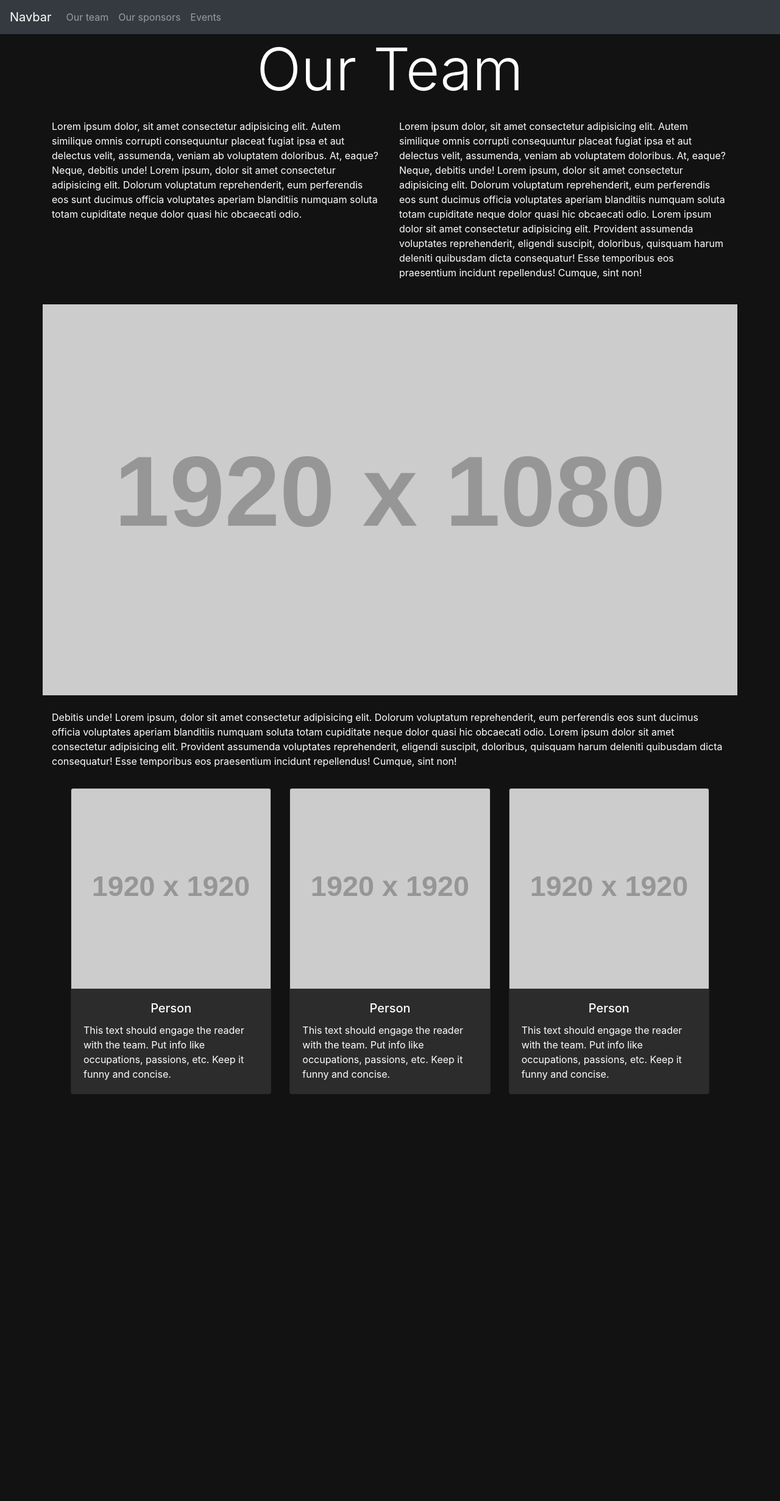
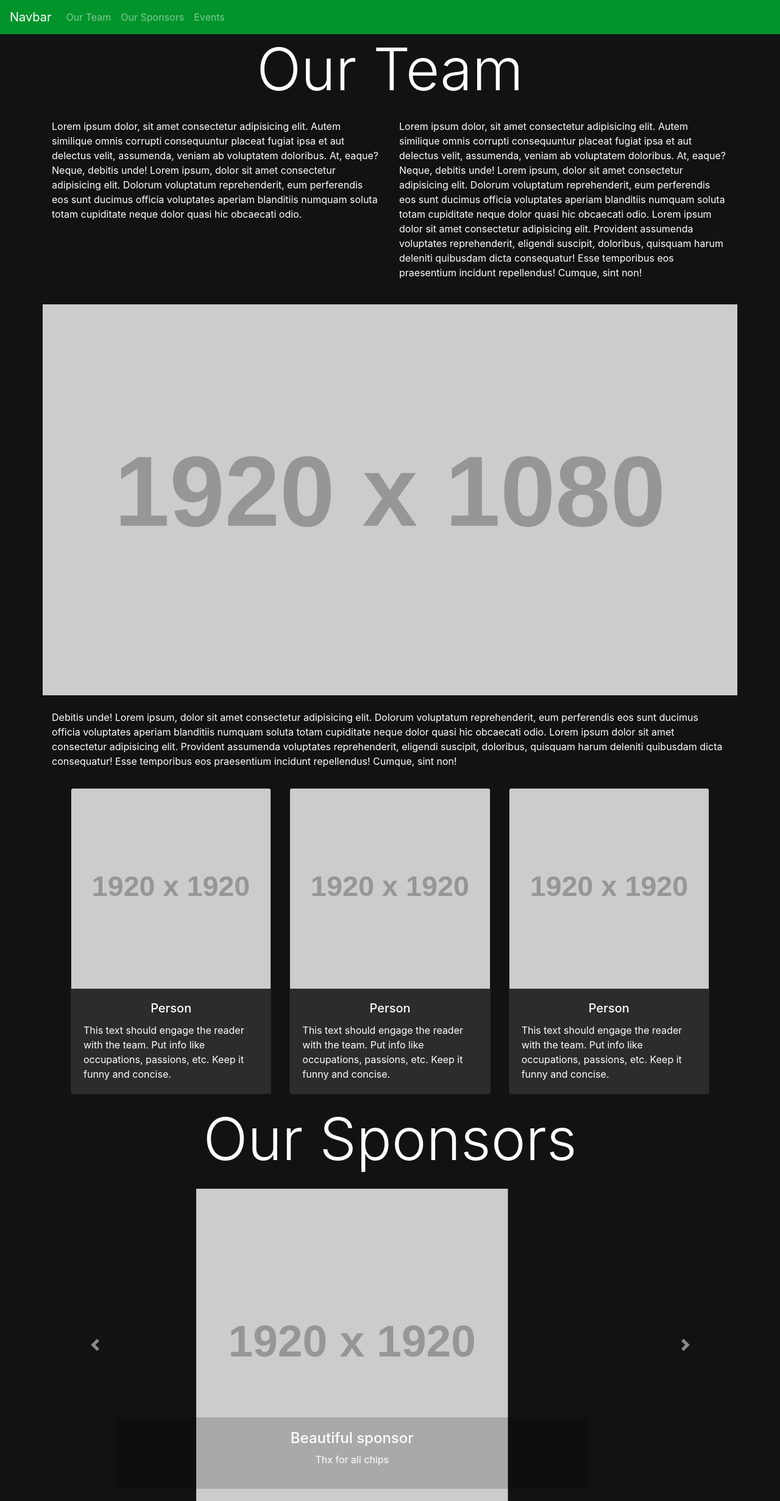
Before and after one commit to info1robotics/website, a website: page html/home.html in a window 1280 px wide. Shown: the whole page at 61% size. Before the commit the page ends 1810 px from the top, so only its background shows below. Drawn offline with nearby package versions, Linux system fonts and the light colour scheme; placeholder pictures from the web are drawn by us.

Commit message:
Added sponsors section

```diff
--- a/html/home.html
+++ b/html/home.html
@@ -20,11 +20,11 @@
                 <ul class="navbar-nav mr-auto">
 
                     <li class="nav-item">
-                        <a class="nav-link" href="#">Our team</a>
+                        <a class="nav-link" href="#team-section">Our Team</a>
                     </li>
 
                     <li class="nav-item">
-                        <a class="nav-link" href="#">Our sponsors</a>
+                        <a class="nav-link" href="#sponsors-section">Our Sponsors</a>
                     </li>
 
                     <li class="nav-item">
@@ -39,7 +39,7 @@
 
     <div class="container">
         <div class="row">
-        <div class="col display-1 text-center">
+            <div id="team-section" class="col display-1 text-center">
             Our Team
         </div>
 
@@ -56,7 +56,7 @@
         </div>
 
         <div class="row mt-4">
-            <img class="responsive-img" width="1920" height="1080" src="https://via.placeholder.com/1920x1080">
+            <img class="responsive-img-h" width="1920" height="1080" src="https://via.placeholder.com/1920x1080">
         </div>
 
         <div class="row mt-4">
@@ -94,6 +94,46 @@
             </div>
 
         </div>
+        <div class="row">
+            <div id="sponsors-section" class="col display-1 text-center">
+                Our Sponsors
+            </div>
+        </div>
+        <div class="row align-content-center mt-4">
+            <div id="sponsorsCarousel" class="col carousel slide" data-ride="carousel">
+                <div class="carousel-inner">
+                    <div class="carousel-item active text-center">
+                        <img src="https://via.placeholder.com/1920x1920" alt="First slide">
+                        <div class="carousel-caption d-none d-md-block">
+                            <h4>Beautiful sponsor</h4>
+                            <p>Thx for all chips</p>
+                        </div>
+                    </div>
+                    <div class="carousel-item text-center">
+                        <img src="https://via.placeholder.com/1920x1920" alt="First slide">
+                        <div class="carousel-caption d-none d-md-block">
+                            <h4>Beautiful sponsor</h4>
+                            <p>Thx for all chips</p>
+                        </div>
+                    </div>
+                    <div class="carousel-item text-center">
+                        <img src="https://via.placeholder.com/1920x1920" alt="First slide">
+                        <div class="carousel-caption d-none d-md-block">
+                            <h4>Beautiful sponsor</h4>
+                            <p>Thx for all chips</p>
+                        </div>
+                    </div>
+                </div>
+                <a class="carousel-control-prev" href="#sponsorsCarousel" role="button" data-slide="prev">
+                    <span class="carousel-control-prev-icon" aria-hidden="true"></span>
+                    <span class="sr-only">Previous</span>
+                </a>
+                <a class="carousel-control-next" href="#sponsorsCarousel" role="button" data-slide="next">
+                    <span class="carousel-control-next-icon" aria-hidden="true"></span>
+                    <span class="sr-only">Next</span>
+                </a>
+                </div>
+        </div>
     </div>
 
 
--- a/scss/home.scss
+++ b/scss/home.scss
@@ -33,11 +33,11 @@
 // overrides
 //
 
-$green: #00942B;
+$green-c: #00942B;
 
 
 $theme-colors: (
-  "primary": $green
+  "primary": $green-c
 );
 
 
@@ -66,13 +66,29 @@ $body-color: #FFFFFF;
 // scss
 //
 
-img.responsive-img {
+img.responsive-img-h {
   display: block;
   width: 100%;
   height: auto;
 }
 
+
+
 .card {
   background-color: #2c2c2c;
   color: white;
 }
+
+.bg-dark {
+  background-color: $green-c !important;
+}
+
+#sponsorsCarousel>.carousel-inner>.carousel-item>img {
+  height: 512px;
+  width: 512px;
+}
+
+
+#sponsorsCarousel>.carousel-inner>.carousel-item>.carousel-caption{
+  background: rgba(0, 0, 0, 0.171);
+}
```
Also changed, not shown: scss/home.css, 1 other file.
